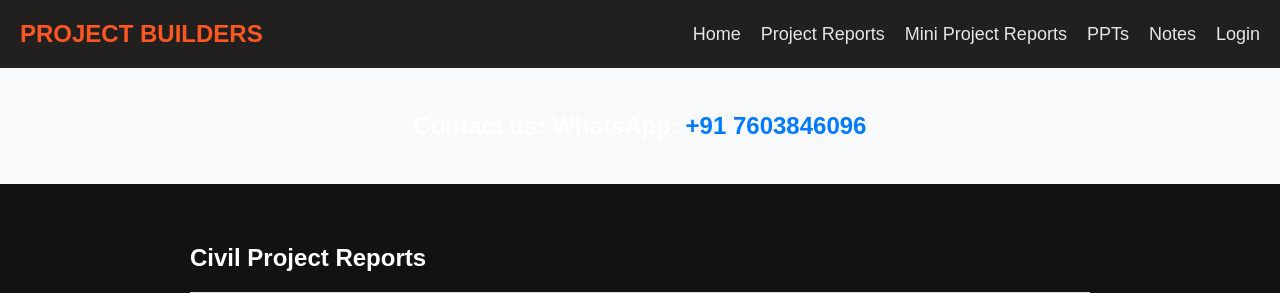
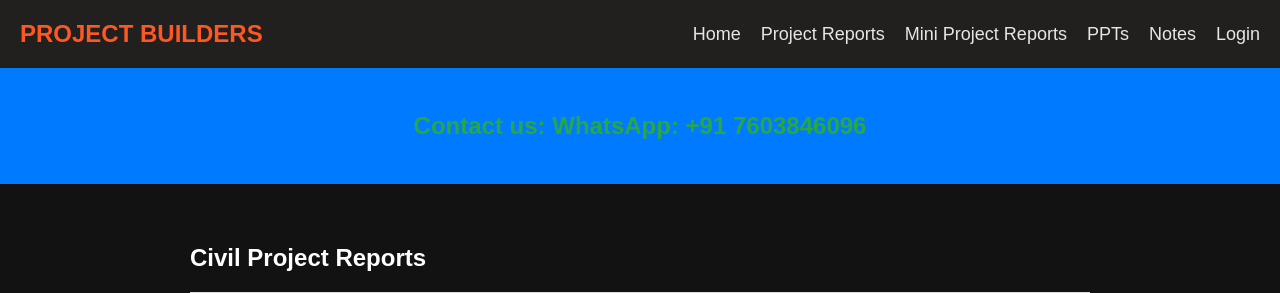
Before and after one commit to meyyarasu-tg/PROJECT-BUILDERS, a PHP site: page /civil-project-reports.html in a window 1280 px wide. Shown: the top 293 px of the page. Run offline with PHP 8.4, Linux system fonts and the light colour scheme.

Commit message:
Update styles.css

```diff
--- a/styles.css
+++ b/styles.css
@@ -453,19 +453,20 @@ html, body {
         }
 
 .contact-section {
-    background-color: #f8f9fa;
+    background-color: #007bff; /* Blue background */
     padding: 20px 0;
     text-align: center;
     font-size: 24px; /* Larger font size */
     font-weight: bold;
     margin-bottom: 20px; /* Space below the contact section */
+    color: #28a745; /* Green text */
 }
 
 .contact-section a {
-    color: #007bff;
+    color: #28a745; /* Green link color to match the text */
     text-decoration: none;
 }
 
 .contact-section a:hover {
-    color: #0056b3;
+    color: #218838; /* Darker green on hover */
 }
```
